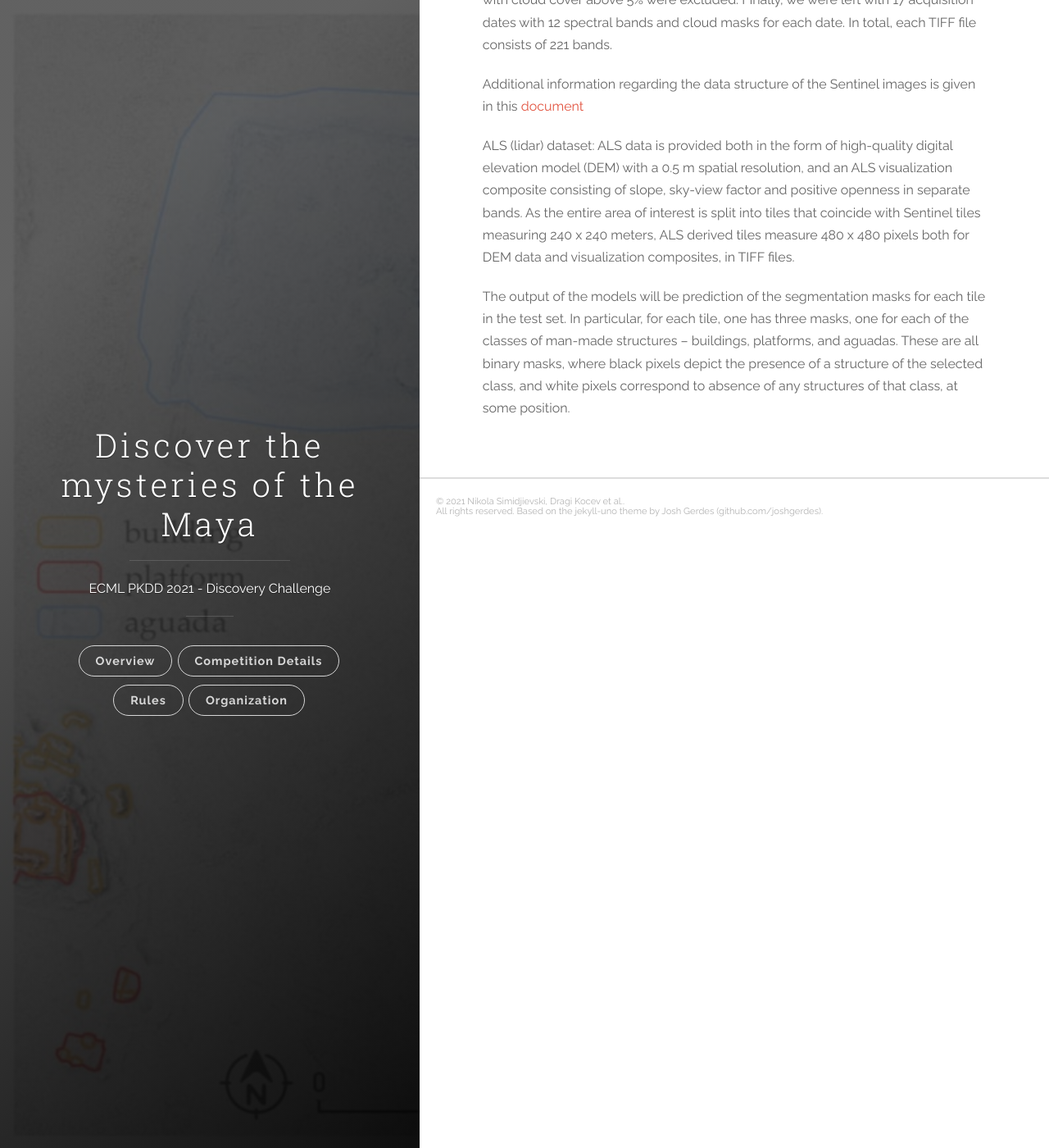
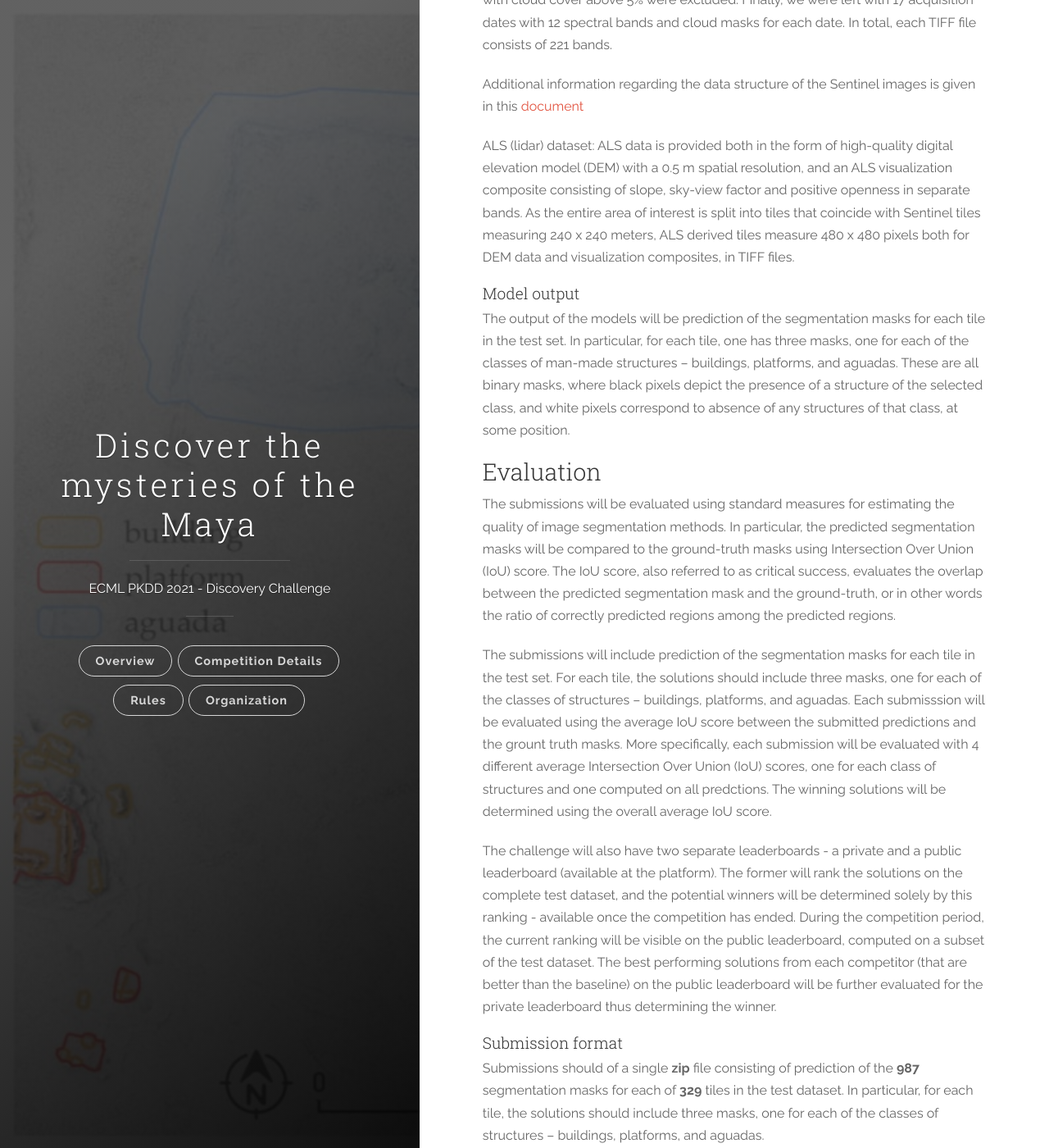
Before and after one commit to dkocev/maya_challenge, a Jekyll site: the page built from comp.md, in a window 1280 px wide and 1400 px high, scrolled down 1609 px. Shown: the whole window at 82% size. Built offline with Jekyll 4.4.1, drawn with Linux system fonts in a browser that asks for light colours; some of the changed text lies outside the part shown.

Commit message:
'update'

````diff
--- a/comp.md
+++ b/comp.md
@@ -27,4 +27,44 @@ Additional information regarding the data structure of the Sentinel images is gi
 
 ALS (lidar) dataset: ALS data is provided both in the form of high-quality digital elevation model (DEM) with a 0.5 m spatial resolution, and an ALS visualization composite consisting of slope, sky-view factor and positive openness in separate bands. As the entire area of interest is split into tiles that coincide with Sentinel tiles measuring 240 x 240 meters, ALS derived tiles measure 480 x 480 pixels both for DEM data and visualization composites, in TIFF files.
 
+#### Model output
+
 The output of the models will be prediction of the segmentation masks for each tile in the test set. In particular, for each tile, one has three masks, one for each of the classes of man-made structures – buildings, platforms, and aguadas. These are all binary masks, where black pixels depict the presence of a structure of the selected class, and white pixels correspond to absence of any structures of that class, at some position.
+
+### Evaluation
+
+The submissions will be evaluated using standard measures for estimating the quality of image segmentation methods. In particular, the predicted segmentation masks will be compared to the ground-truth masks using Intersection Over Union (IoU) score. The IoU score, also referred to as critical success, evaluates the overlap between the predicted segmentation mask and the ground-truth, or in other words the ratio of correctly predicted regions among the predicted regions.
+
+The submissions will include prediction of the segmentation masks for each tile in the test set. For each tile, the solutions should include three masks, one for each of the classes of structures – buildings, platforms, and aguadas. Each submisssion will be evaluated using the average IoU score between the submitted predictions and the grount truth masks. More specifically, each submission will be evaluated with 4 different average Intersection Over Union (IoU) scores, one for each class of structures and one computed on all predctions. The winning solutions will be determined using the overall average IoU score.
+
+The challenge will also have two separate leaderboards - a private and a public leaderboard (available at the platform). The former will rank the solutions on the complete test dataset, and the potential winners will be determined solely by this ranking - available once the competition has ended. During the competition period, the current ranking will be visible on the public leaderboard, computed on a subset of the test dataset. The best performing solutions from each competitor (that are better than the baseline) on the public leaderboard will be further evaluated for the private leaderboard thus determining the winner.
+
+#### Submission format
+
+Submissions should of a single **zip** file consisting of prediction of the **987** segmentation masks for each of **329** tiles in the test dataset. In particular, for each tile, the solutions should include three masks, one for each of the classes of structures – buildings, platforms, and aguadas.
+
+These are all binary masks, where black pixels depict the presence of a structure of the selected class, and white pixels correspond to absence of any structures of that class, at some position.
+
+Due to storage limitation each masks should be provided as a separate .npz file (numpy zipped archive) that includes a Compressed Sparse Row boolean matrix with 'True' values denote pixels with the presence of a structure, and 'False' values otherwise. Each .npz should have the following file name:
+
+'tile\_**number**\_mask\_**type**.npz'
+
+where **number** denotes the tile number (an integer in the range of 1765 to 2093) while type denotes the **type** of structure which can be either **aguada**, **building** or **platform**. For example, files named 'tile_1777_mask_building.npz' and 'tile_2090_mask_aguada.npz' are valid submissions, but '1777_platform.npz' or 'Tile_building_3400.npz' are not.
+
+
+
+A code snippet for converting a .tif binary mask to a valid .npz file is :
+
+```python
+from scipy import sparse
+from PIL import Image, ImageOps
+import os
+
+def convert_image(img_path):
+    img=Image.open(img_path)
+    return sparse.csr_matrix(ImageOps.invert(img),dtype=bool)
+
+for file in os.listdir('predictions'):
+    fname=os.path.join('predictions/', file)
+    sparse.save_npz(os.path.splitext(fname)[0]+'.npz', convert_image(fname), compressed=True)
+```
````
Also changed, not shown: 6 other files.
